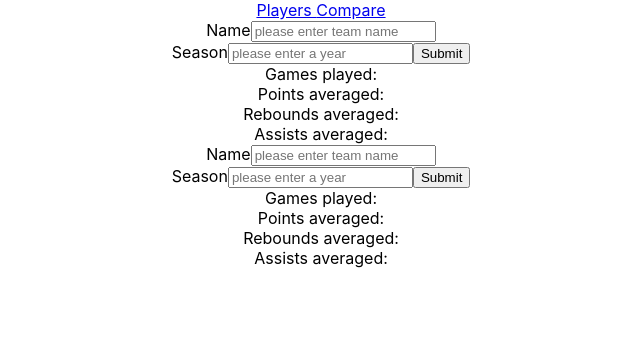
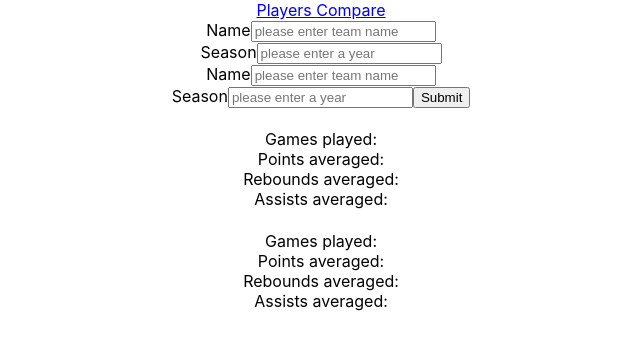
Before and after one commit to mlinhou/Nba-Stats-App, a React (Create React App) app: page /PlayerComparison in a window 1280 px wide. Shown: the top 350 px of the page, without its empty margins (319-959 px from the left). Built offline with nearby package versions, Linux system fonts and the light colour scheme.

Commit message:
combined two submit buttons into one

```diff
--- a/src/PlayerComparison.js
+++ b/src/PlayerComparison.js
@@ -43,16 +43,19 @@ function PlayerComparison() {
   var handleSubmit = (e) => {
     e.preventDefault();
     getPlayerId()
-
-  }
-
-  var handleSubmit2 = (e) => {
-    e.preventDefault();
     getPlayerId2()
     handleCombiningData();
     setisSubmitted(true);
 
   }
+
+  // var handleSubmit2 = (e) => {
+  //   e.preventDefault();
+  //   getPlayerId2()
+  //   handleCombiningData();
+  //   setisSubmitted(true);
+
+  // }
 
 
   var handleChange = (event) => {
@@ -169,19 +172,7 @@ function PlayerComparison() {
             placeholder="please enter a year"
             />
           </label>
-          <input type="submit" value="Submit"/>
-        </form>
-
-        Games played: {playerStats["games_played"]}
-        <br />
-        Points averaged: {playerStats["pts"]}
-        <br />
-        Rebounds averaged: {playerStats["reb"]}
-        <br />
-        Assists averaged: {playerStats["ast"]}
-
-        {/* Stats for player number 2 */}
-        <form onSubmit={handleSubmit2}>
+          <br/>
           <label>
             Name
             <input
@@ -203,6 +194,40 @@ function PlayerComparison() {
           </label>
           <input type="submit" value="Submit"/>
         </form>
+        <h1>{playerName}</h1>
+        Games played: {playerStats["games_played"]}
+        <br />
+        Points averaged: {playerStats["pts"]}
+        <br />
+        Rebounds averaged: {playerStats["reb"]}
+        <br />
+        Assists averaged: {playerStats["ast"]}
+        <br/>
+
+        {/* Stats for player number 2 */}
+        {/* <form onSubmit={handleSubmit2}>
+          <label>
+            Name
+            <input
+            type="text"
+
+            onChange={handleChange2}
+            placeholder="please enter team name"
+            />
+          </label>
+          <br />
+          <label>
+            Season
+            <input
+            type="text"
+
+            onChange={handleSeason2}
+            placeholder="please enter a year"
+            />
+          </label>
+          <input type="submit" value="Submit"/>
+        </form> */}
+        <h1>{playerName2}</h1>
         Games played: {playerStats2["games_played"]}
         <br />
         Points averaged: {playerStats2["pts"]}
```
